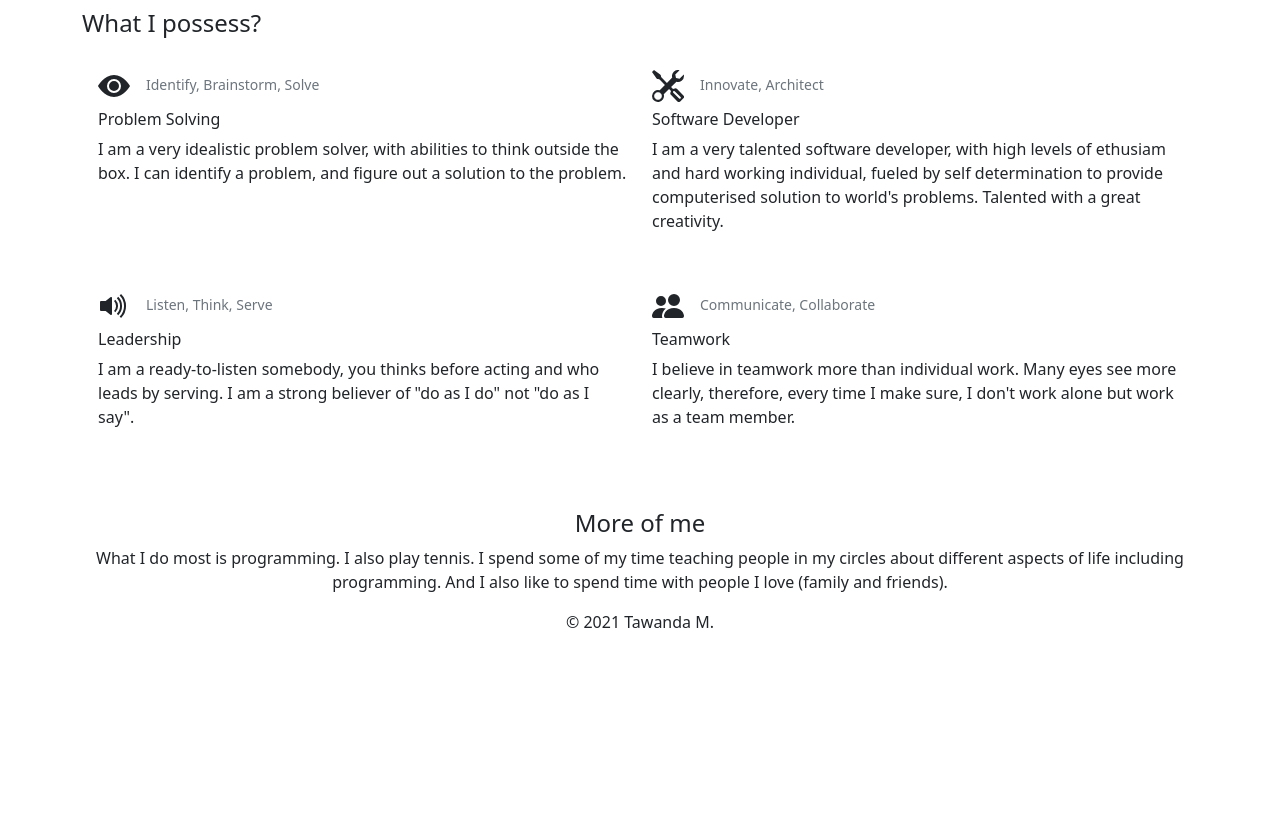
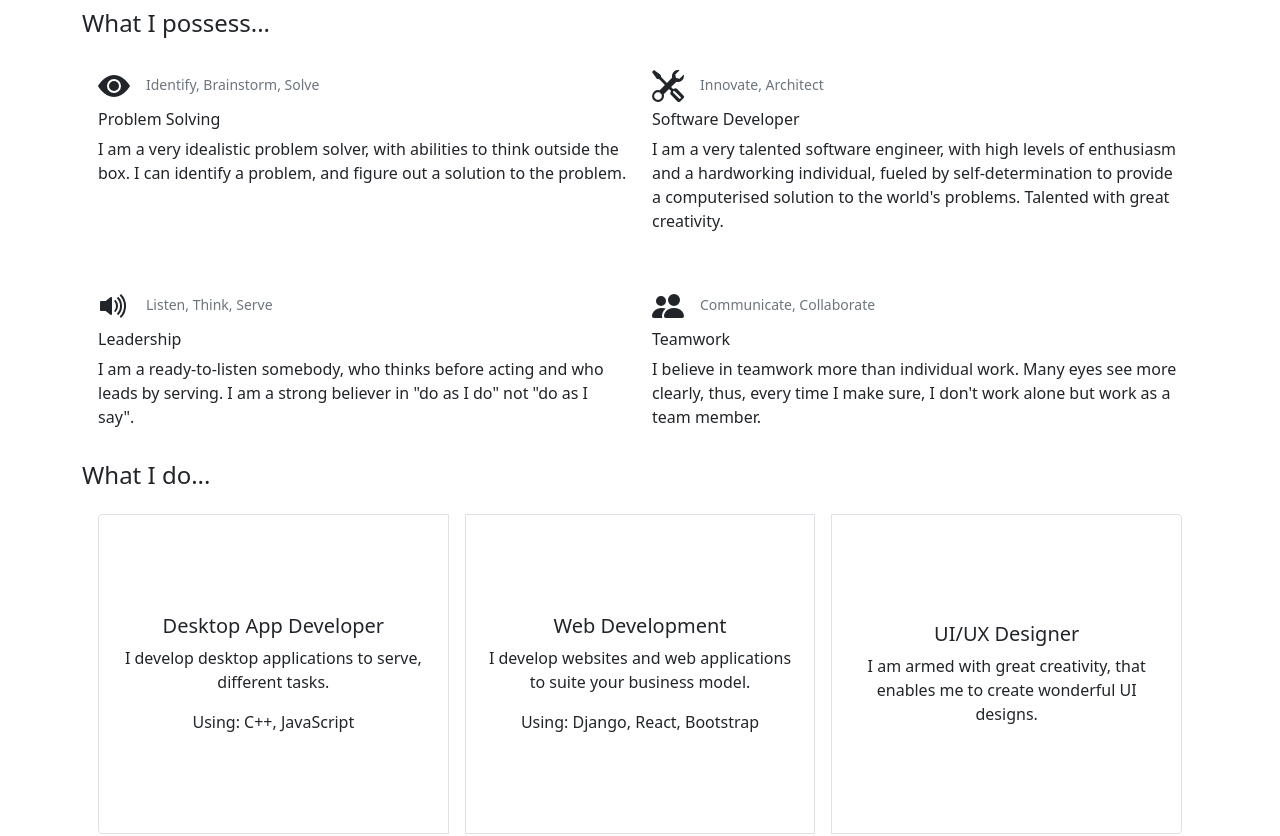
Before and after one commit to tmnyoni/tmnyoni.github.io, a React (Create React App) app: page / in a window 1280 px wide. Shown: the part 480-1316 px from the top of the page. Before the commit the page ends 1181 px from the top, so only its background shows below. Built offline with nearby package versions, Linux system fonts and the light colour scheme.

Commit message:
added the contacts component, updated the grammar on the skills section and added the Tools component.

```diff
--- a/src/App.js
+++ b/src/App.js
@@ -4,6 +4,7 @@ import { Container } from "react-bootstrap";
 import Navbar from "./components/Navbar";
 import Profile from "./components/Profile";
 import Skills from "./components/Skills";
+import Tools from "./components/Tools";
 
 import "bootstrap/dist/css/bootstrap.css";
 import Footer from "./components/Footer";
@@ -14,6 +15,7 @@ function App() {
       <Navbar />
       <Profile />
       <Skills />
+      <Tools />
       <Footer />
     </Container>
   );
--- a/src/components/Footer.jsx
+++ b/src/components/Footer.jsx
@@ -1,12 +1,10 @@
 import React from 'react'
-
-import { Row } from "react-bootstrap";
 
 const Footer = () => {
     return (
         <>
-            <div className='td-flex flex-column m-auto text-center pt-5' style={{height: '15rem'}}>
-                <h4> More of me </h4>
+            <div className='d-flex flex-column m-auto text-center pt-5' style={{height: '15rem'}}>
+                <h4> More about me </h4>
                 <p> What I do most is programming. I also play tennis. I spend some of my time teaching people in my circles about different aspects of
                     life including programming. And I also like to spend time with people I love (family and friends).
                 </p>
--- a/src/components/Skills.jsx
+++ b/src/components/Skills.jsx
@@ -8,7 +8,7 @@ const Skills = () => {
 
     return(
         <div style={{marginTop: '6rem'}}>
-        <h4>What I possess?</h4>
+            <h4>What I possess...</h4>
             <Row className="d-flex justify-content-betweeen p-3" >
                 <Col sm className='mr-2 '>
                     <div className='d-flex align-items-center'>
@@ -28,8 +28,8 @@ const Skills = () => {
                     </div>
                     <h6> Software Developer </h6>
                     <p>
-                    I am a very talented software developer, with high levels of ethusiam and hard working individual, fueled by self
-                    determination to provide computerised solution to world's problems. Talented with a great creativity.
+                        I am a very talented software engineer, with high levels of enthusiasm and a hardworking individual,
+                        fueled by self-determination to provide a computerised solution to the world's problems. Talented with great creativity.
                     </p>
                 </Col>
             </Row>
@@ -41,7 +41,7 @@ const Skills = () => {
                     </div>
                     <h6> Leadership </h6>
                     <p>
-                    I am a ready-to-listen somebody, you thinks before acting and who leads by serving. I am a strong believer of "do as I do"
+                        I am a ready-to-listen somebody, who thinks before acting and who leads by serving. I am a strong believer in "do as I do"
                         not "do as I say".
                     </p>
                 </Col>
@@ -52,7 +52,7 @@ const Skills = () => {
                     </div>
                     <h6> Teamwork </h6>
                     <p>
-                    I believe in teamwork more than individual work. Many eyes see more clearly, therefore, every time I make sure, I don't work alone
+                        I believe in teamwork more than individual work. Many eyes see more clearly, thus, every time I make sure, I don't work alone
                         but work as a team member.
                     </p>
                 </Col>
--- /dev/null
+++ b/src/components/Tools.jsx
@@ -0,0 +1,47 @@
+import React from 'react'
+import { Card, CardGroup } from 'react-bootstrap'
+
+const Tools = () =>{
+    return (
+        <>
+            <h4>What I do... </h4>
+            <CardGroup className='text-center m-2 mt-3 '>
+                <Card className='m-2 border' style={{height: '20rem'}}>
+                    <Card.Body className='d-flex flex-column justify-content-center'>
+                        <Card.Title> Desktop App Developer </Card.Title>
+                        <Card.Text>
+                            I develop desktop applications to serve,
+                            different tasks.
+                        </Card.Text>
+                        <Card.Text>
+                            Using: C++, JavaScript
+                        </Card.Text>
+                    </Card.Body>
+                </Card>
+                <Card className='m-2 border' style={{height: '20rem'}}>
+                    <Card.Body className='d-flex flex-column justify-content-center'>
+                        <Card.Title> Web Development </Card.Title>
+                        <Card.Text>
+                            I develop websites and web applications to suite your
+                            business model.
+                        </Card.Text>
+                        <Card.Text>
+                            Using: Django, React, Bootstrap
+                        </Card.Text>
+                    </Card.Body>
+                </Card>
+                <Card className='m-2 m-2 border' style={{height: '20rem'}}>
+                    <Card.Body className='d-flex flex-column justify-content-center'>
+                        <Card.Title> UI/UX Designer </Card.Title>
+                        <Card.Text>
+                            I am armed with great creativity, that enables me to
+                            create wonderful UI designs.
+                        </Card.Text>
+                    </Card.Body>
+                </Card>
+            </CardGroup>
+        </>
+    )
+}
+
+export default Tools;
```
Also changed, not shown: src/components/Contact.jsx (added, +15 -0 lines). Lines whose indentation alone changed are shown as unchanged.
